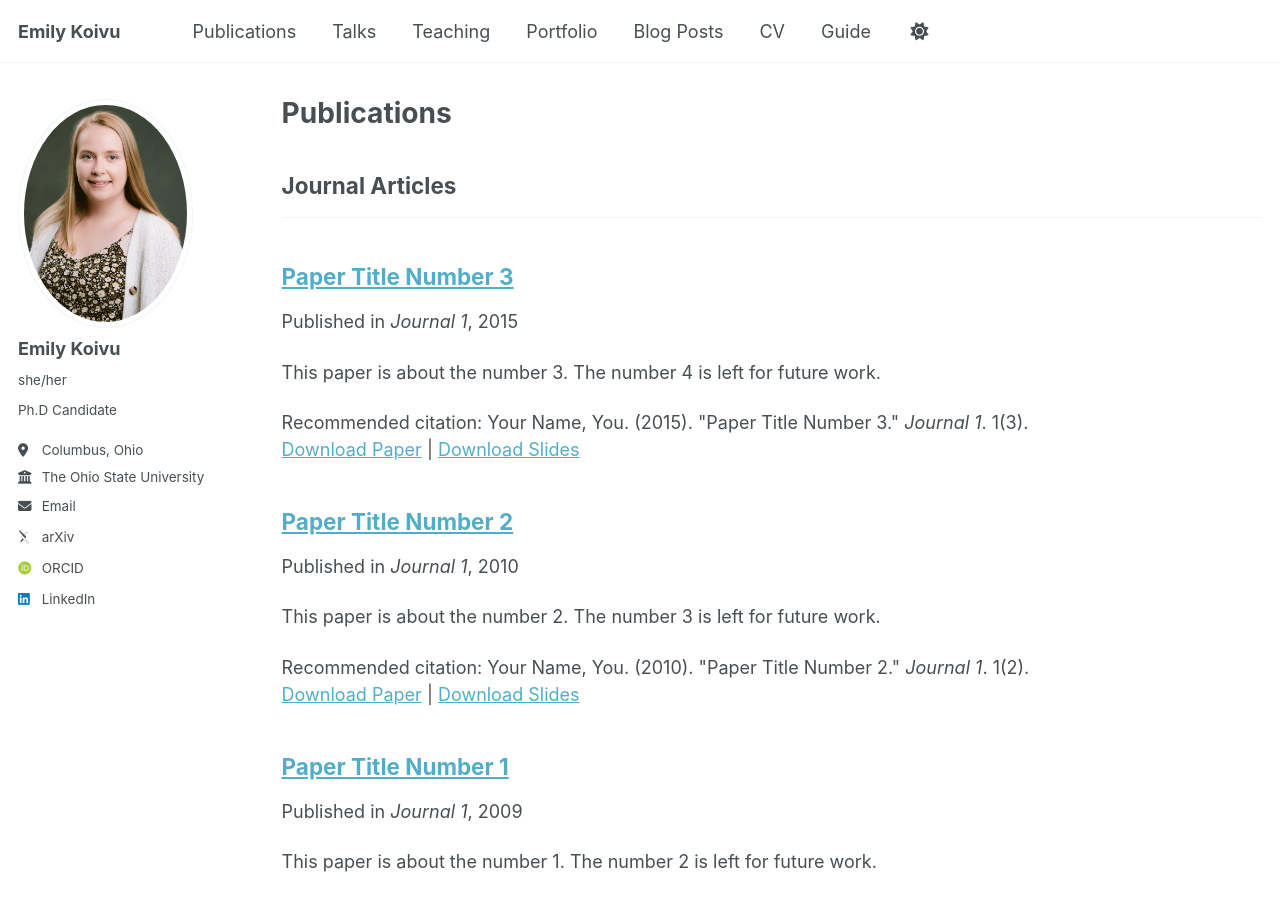
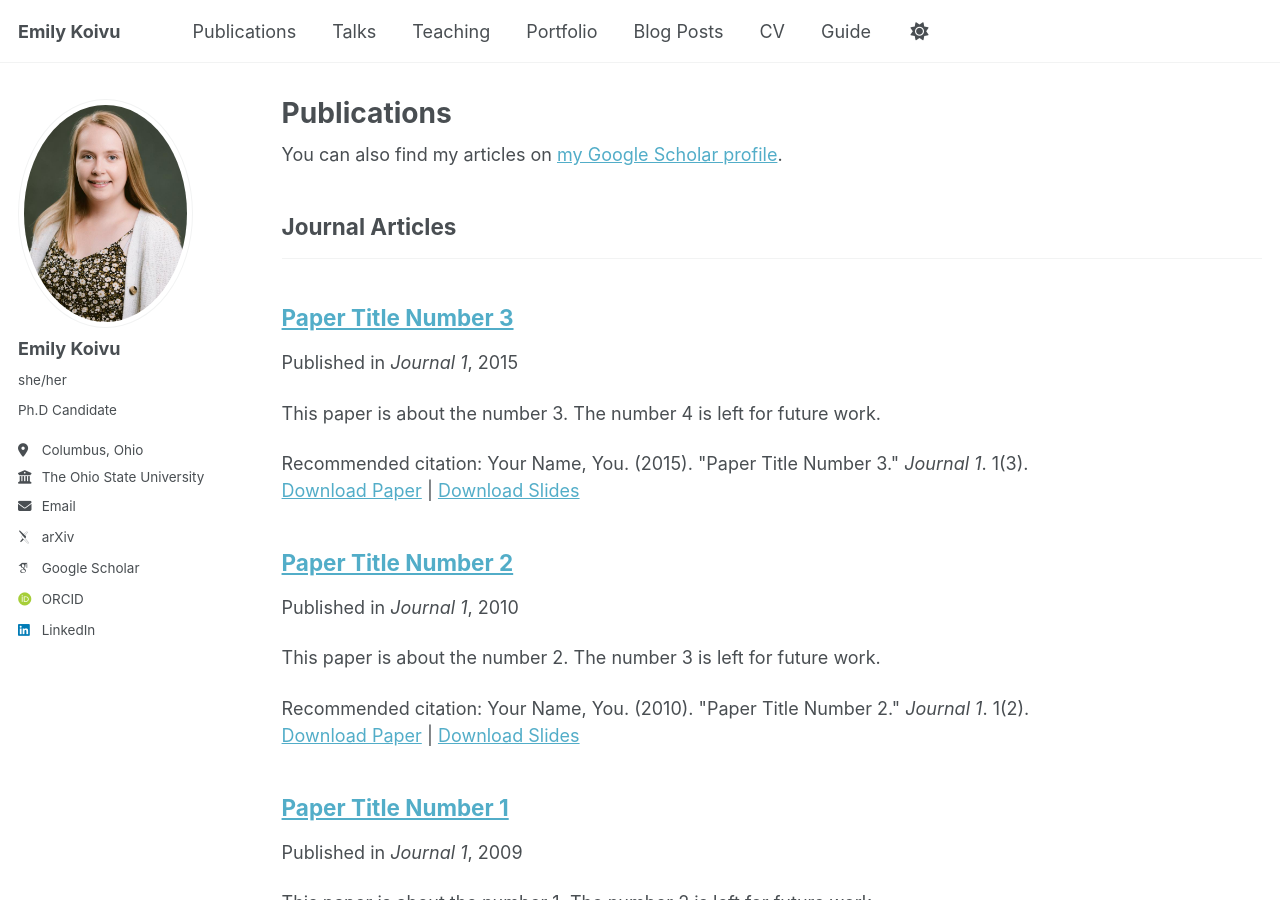
Before and after one commit to koivuemily/koivuemily.github.io, a Jekyll site: the page built from _pages/publications.html, in a window 1280 px wide and 900 px high. Built offline with Jekyll 4.4.1, drawn with Linux system fonts in a browser that asks for light colours; some web fonts are replaced; a script that is not in the unit is left out; part of the change alters nothing that is shown.

Commit message:
Update _config.yml

```diff
--- a/_config.yml
+++ b/_config.yml
@@ -34,7 +34,7 @@ author:
   # Academic websites
   academia         : # URL
   arxiv            : "https://arxiv.org/search/?searchtype=author&query=Koivu%2C+E"
-  googlescholar    : # URL
+  googlescholar    : "https://scholar.google.com/citations?view_op=list_works&hl=en&user=yrHeHKwAAAAJ"
   inspire-hep      : # URL
   impactstory      : # URL
   orcid            : "https://orcid.org/0000-0001-8682-1421"
```
